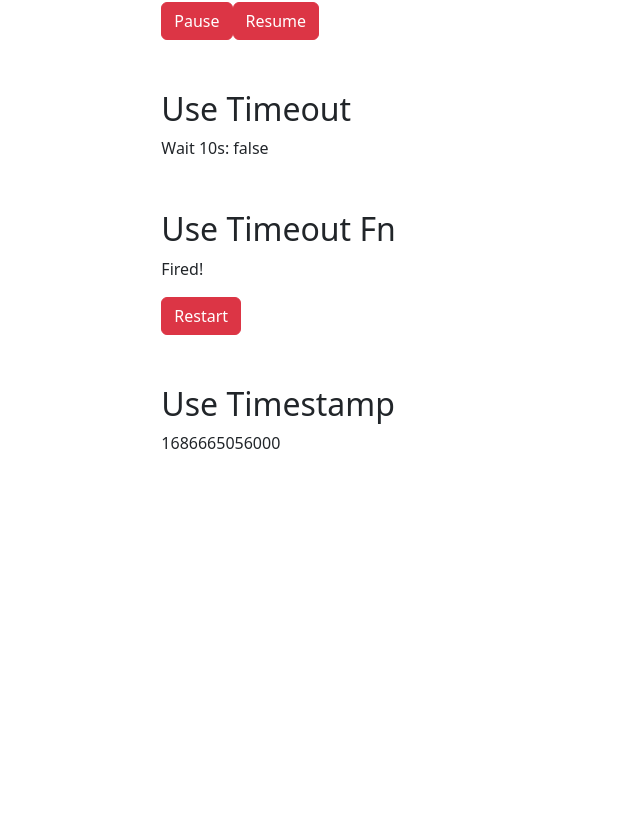
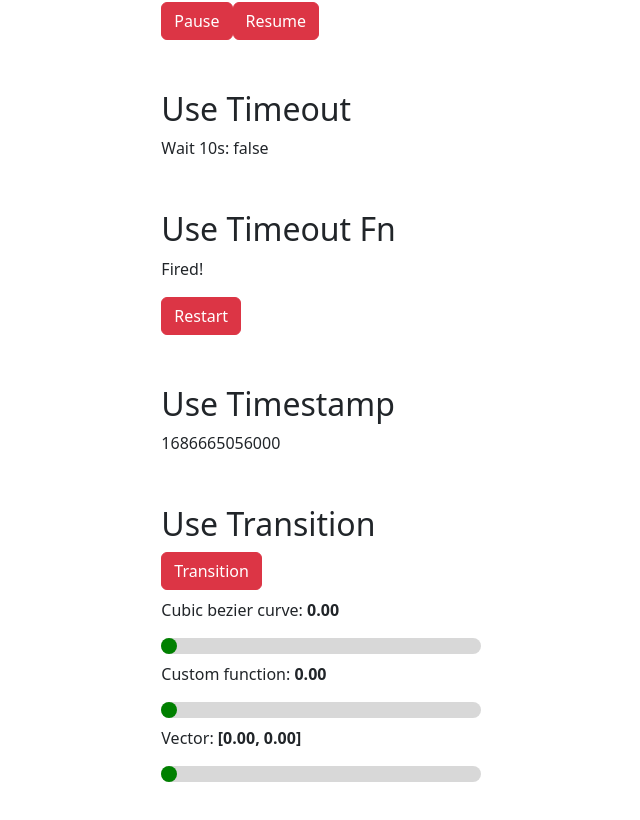
Before and after one commit to UlakhovichKate/vueUse, a Vue app: page /animation in a window 1280 px wide. Shown: the part 896-1716 px from the top of the page, without its empty margins (276-916 px from the left). Before the commit the page ends 1401 px from the top, so only its background shows below. Built offline with nearby package versions, Linux system fonts and the light colour scheme.

Commit message:
UseTransition.vue

```diff
--- a/src/components/ListAnimation.vue
+++ b/src/components/ListAnimation.vue
@@ -7,6 +7,7 @@
   <use-timeout/>
   <use-timeout-fn/>
   <use-timestamp/>
+  <use-transition/>
 </template>
 
 <script setup>
@@ -18,6 +19,8 @@ import UseRafFn from "../vueUseComponents/UseRafFn.vue";
 import UseTimeout from "../vueUseComponents/UseTimeout.vue";
 import UseTimeoutFn from "../vueUseComponents/UseTimeoutFn.vue";
 import UseTimestamp from "../vueUseComponents/UseTimestamp.vue";
+import UseTransition from "../vueUseComponents/UseTransition.vue";
+
 
 
 </script>
--- /dev/null
+++ b/src/vueUseComponents/UseTransition.vue
@@ -0,0 +1,117 @@
+<script setup lang="ts">
+import { rand } from '@vueuse/shared'
+import { ref } from 'vue'
+import { TransitionPresets, useTransition } from '@vueuse/core'
+
+const duration = 1500
+
+const baseNumber = ref(0)
+
+const baseVector = ref([0, 0])
+
+function easeOutElastic(n: number) {
+  return n === 0
+      ? 0
+      : n === 1
+          ? 1
+          : (2 ** (-10 * n)) * Math.sin((n * 10 - 0.75) * ((2 * Math.PI) / 3)) + 1
+}
+
+const cubicBezierNumber = useTransition(baseNumber, {
+  duration,
+  transition: [0.75, 0, 0.25, 1],
+})
+
+const customFnNumber = useTransition(baseNumber, {
+  duration,
+  transition: easeOutElastic,
+})
+
+const vector = useTransition(baseVector, {
+  duration,
+  transition: TransitionPresets.easeOutExpo,
+})
+
+function toggle() {
+  baseNumber.value = baseNumber.value === 100 ? 0 : 100
+  baseVector.value = [rand(0, 100), rand(0, 100)]
+}
+</script>
+
+<template>
+  <h2>Use Transition</h2>
+  <div>
+    <button class="btn btn-danger" @click="toggle">
+      Transition
+    </button>
+
+    <p class="mt-2">
+      Cubic bezier curve: <b>{{ cubicBezierNumber.toFixed(2) }}</b>
+    </p>
+
+    <div class="track number">
+      <div class="position-relative">
+        <div class="sled" :style="{ left: `${cubicBezierNumber}%` }" />
+      </div>
+    </div>
+
+    <p class="mt-2">
+      Custom function: <b>{{ customFnNumber.toFixed(2) }}</b>
+    </p>
+
+    <div class="track number">
+      <div class="position-relative">
+        <div class="sled" :style="{ left: `${customFnNumber}%` }" />
+      </div>
+    </div>
+
+    <p class="mt-2">
+      Vector: <b>[{{ vector[0].toFixed(2) }}, {{ vector[1].toFixed(2) }}]</b>
+    </p>
+
+    <div class="track vector">
+      <div class="position-relative">
+        <div class="sled" :style="{ left: `${vector[0]}%`, top: `${vector[1]}%` }" />
+      </div>
+    </div>
+  </div>
+</template>
+
+<style scoped>
+.track {
+  background: rgba(125, 125, 125, 0.3);
+  border-radius: 0.5rem;
+  max-width: 20rem;
+  width: 100%;
+}
+
+.sled {
+  background: green;
+  border-radius: 50%;
+  height: 1rem;
+  position: absolute;
+  width: 1rem;
+}
+
+.number.track {
+  height: 1rem;
+  margin: 0.5rem 0;
+  padding: 0 0.5rem;
+}
+
+.number.track .sled {
+  transform: translateX(-50%);
+}
+
+.vector.track {
+  padding: 0.5rem;
+}
+
+.vector.track .relative {
+  padding-bottom: 30%;
+}
+
+.vector.track .sled {
+  transform: translateX(-50%) translateY(-50%);
+}
+</style>
```
